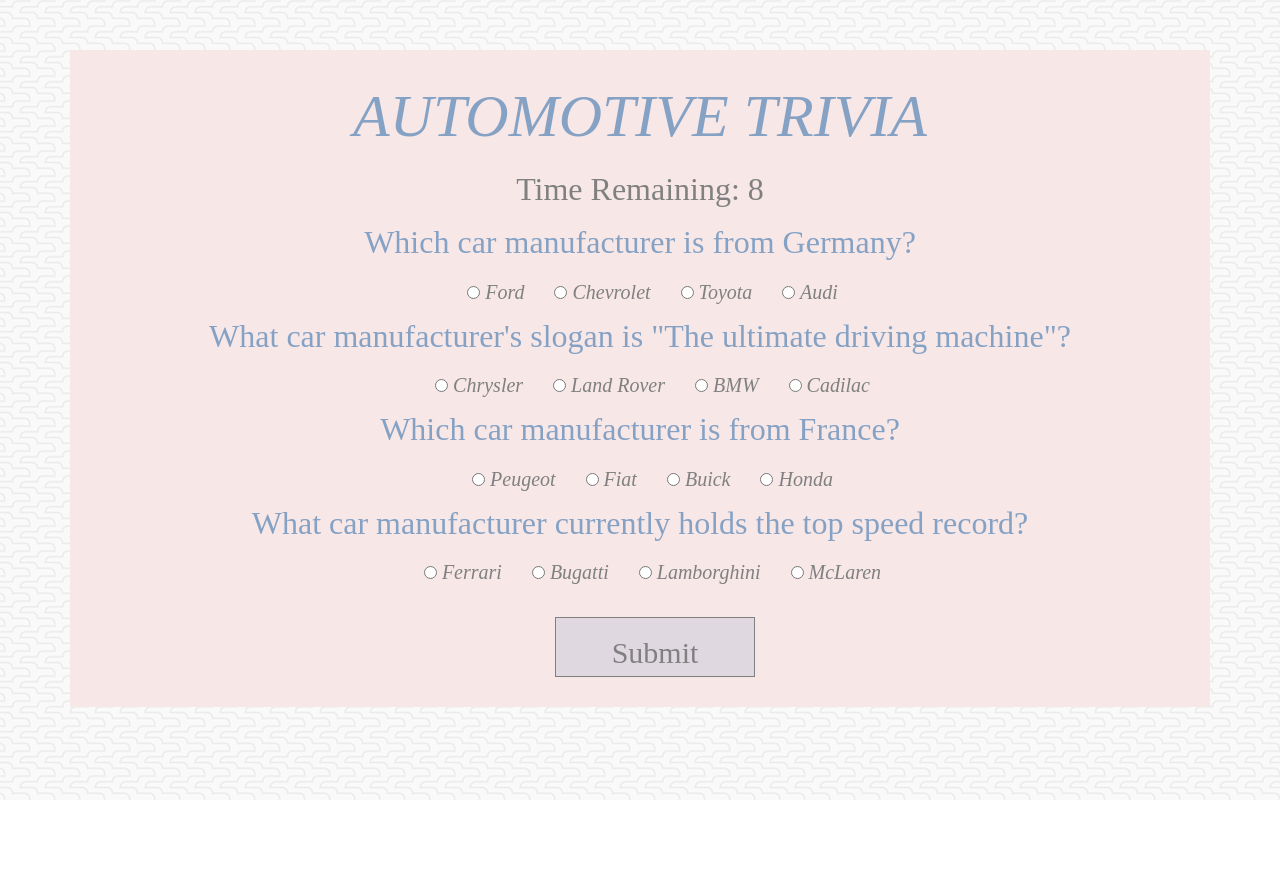
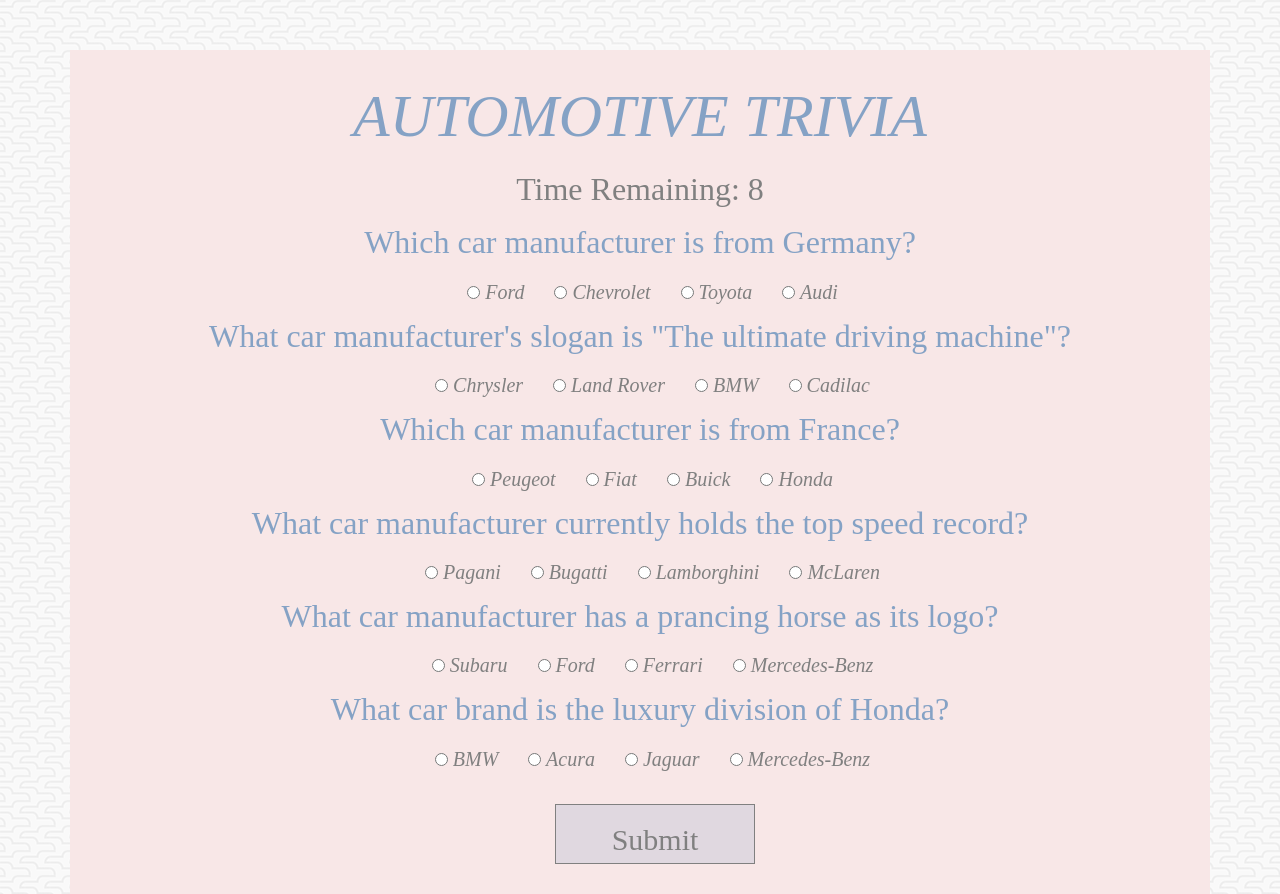
Before and after one commit to kevinperez1996/TriviaGame, a plain HTML site: page index.html in a window 1280 px wide. Both pictures are taken after a click on the button "Start". Before the commit the page ends 800 px from the top, so only its background shows below. Drawn offline with nearby package versions, Linux system fonts and the light colour scheme; a web font is replaced by a local one.

Commit message:
Added aditional questions and tested working game

```diff
--- a/assets/javascript/app.js
+++ b/assets/javascript/app.js
@@ -3,7 +3,8 @@ $(document).ready(function () {
     clockStop();
     //--------------------QUESTIONS--------------------//
     var questions = ["Which car manufacturer is from Germany?", `What car manufacturer's slogan is "The ultimate driving machine"?`, "Which car manufacturer is from France?",
-        "What car manufacturer currently holds the top speed record?"];
+        "What car manufacturer currently holds the top speed record?", "What car manufacturer has a prancing horse as its logo?", "What car brand is the luxury division of Honda?",
+    ];
 
     //-------QUESTIONS-------//
 
@@ -15,6 +16,10 @@ $(document).ready(function () {
 
     $("#question4").text(questions[3]);
 
+    $("#question5").text(questions[4]);
+
+    $("#question6").text(questions[5]);
+
 
     var correct = 0;
 
@@ -23,10 +28,13 @@ $(document).ready(function () {
         var a2 = document.trivia.q2.value
         var a3 = document.trivia.q3.value
         var a4 = document.trivia.q4.value
-        console.log(a1);
-        console.log(a2);
-        console.log(a3);
-        console.log(a4);
+        var a5 = document.trivia.q5.value
+        var a6 = document.trivia.q6.value
+
+        //console.log(a1);
+        //console.log(a2);
+        //console.log(a3);
+        //console.log(a4);
 
         if (a1 === "Audi") {
             correct++;
@@ -41,6 +49,12 @@ $(document).ready(function () {
         }
 
         if (a4 === "Bugatti") {
+            correct++;
+        }
+        if (a5 === "Ferrari") {
+            correct++;
+        }
+        if (a6 === "Acura") {
             correct++;
         }
 
--- a/index.html
+++ b/index.html
@@ -61,6 +61,7 @@
                     <input type="radio" id="choice" name="q2" value="Cadilac"> Cadilac
 
                 </div>
+
                 <h2><span id="question3"></span></h2>
 
                 <div id="choices">
@@ -76,7 +77,7 @@
                 <h2><span id="question4"></span></h2>
 
                 <div id="choices">
-                    <input type="radio" id="choice" name="q4" value="Ferrari"> Ferrari
+                    <input type="radio" id="choice" name="q4" value="Pagani"> Pagani
 
                     <input type="radio" id="choice" name="q4" value="Bugatti"> Bugatti
 
@@ -84,6 +85,31 @@
 
                     <input type="radio" id="choice" name="q4" value="McLaren"> McLaren<br>
                 </div>
+
+                <h2><span id="question5"></span></h2>
+
+                <div id="choices">
+                    <input type="radio" id="choice" name="q5" value="Subaru"> Subaru
+
+                    <input type="radio" id="choice" name="q5" value="Ford"> Ford
+
+                    <input type="radio" id="choice" name="q5" value="Ferrari"> Ferrari
+
+                    <input type="radio" id="choice" name="q5" value="Mercedes"> Mercedes-Benz
+                </div>
+
+                <h2><span id="question6"></span></h2>
+
+                <div id="choices">
+                    <input type="radio" id="choice" name="q6" value="BMW"> BMW
+
+                    <input type="radio" id="choice" name="q6" value="Acura"> Acura
+
+                    <input type="radio" id="choice" name="q6" value="Jaguar"> Jaguar
+
+                    <input type="radio" id="choice" name="q6" value="Mercedes"> Mercedes-Benz
+                </div>
+
 
                 <button id="submit">Submit</button>
             </form>
```
